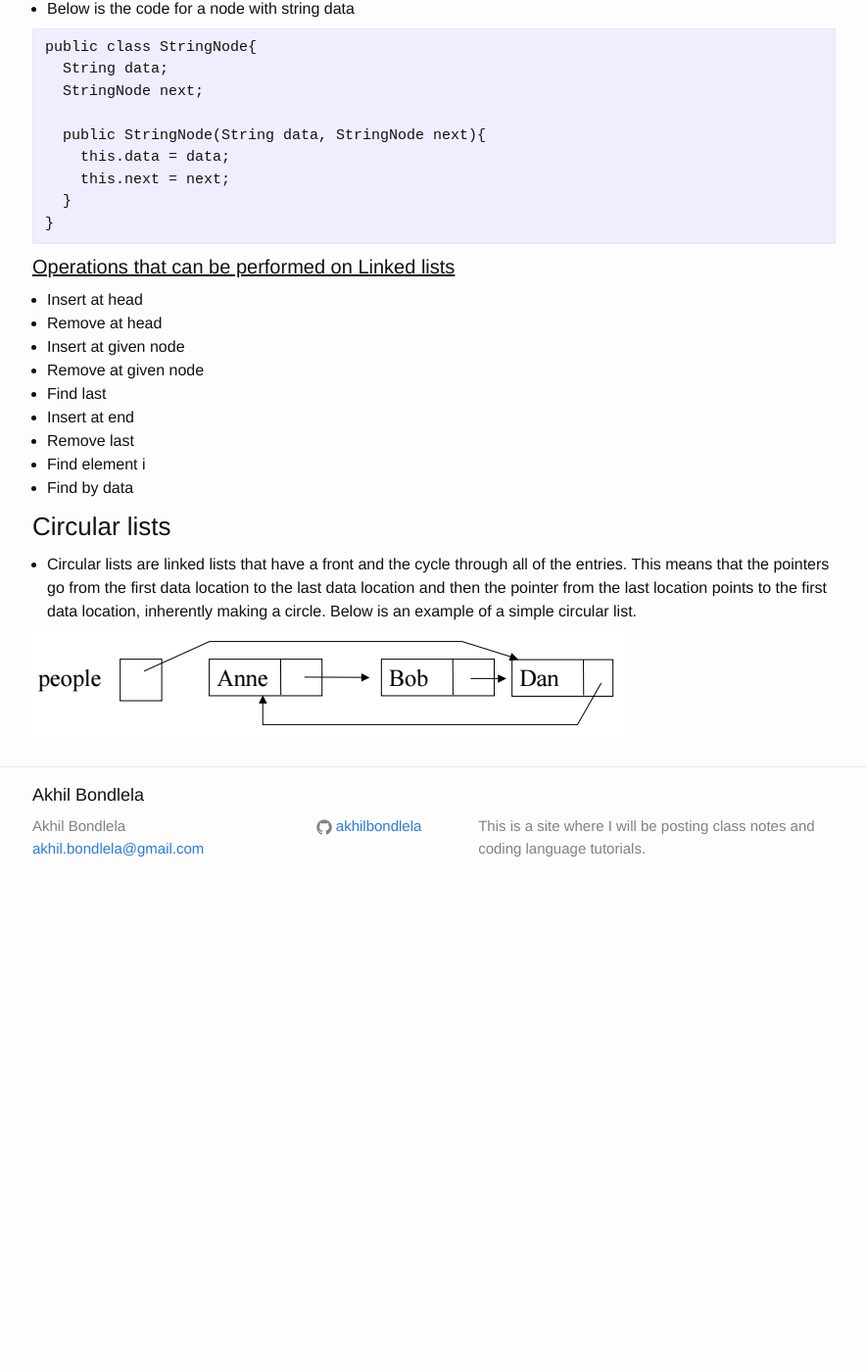
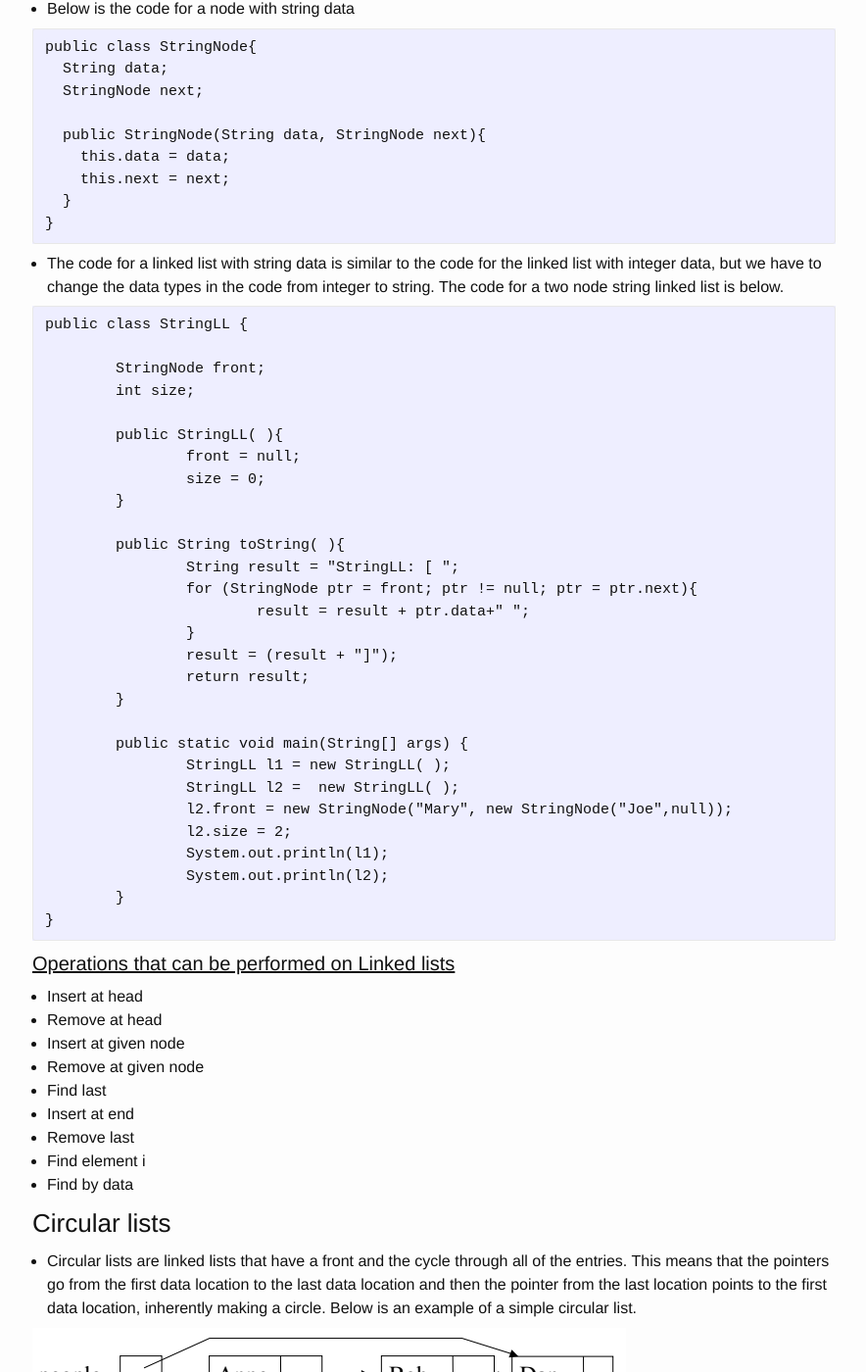
Before and after one commit to akhilbond/akhilbond.github.io, a Jekyll site: the page built from Courses/Data_Structures/notes.md, in a window 1280 px wide and 1400 px high, scrolled down 3986 px. Shown: the whole window at 98% size, without its empty margins (197-1081 px from the left). Built offline with Jekyll 4.4.1, drawn with Linux system fonts in a browser that asks for light colours; formulas are drawn with MathJax 3; before the commit the page ends 4893 px from its top, so only the background shows below that; some of the changed text lies outside the part shown.

Commit message:
Data Structures notes

```diff
--- a/Courses/Data_Structures/notes.md
+++ b/Courses/Data_Structures/notes.md
@@ -125,7 +125,7 @@ public class IntNode{
 ### [Linked List Example Code](/Courses/Data_Structures/Linked_List_Example/)
 
 
-- IntLL Class example code
+- IntLL Class example code - this is inherently just code for a linked list with 2 integer nodes.
 
 ~~~
 public class IntLL {
@@ -173,6 +173,39 @@ public class StringNode{
 }
 ~~~
 
+- The code for a linked list with string data is similar to the code for the linked list with integer data, but we have to change the data types in the code from integer to string. The code for a two node string linked list is below.
+
+~~~
+public class StringLL {
+
+	StringNode front;
+	int size;
+
+	public StringLL( ){
+		front = null;
+		size = 0;
+	}
+
+	public String toString( ){
+		String result = "StringLL: [ ";
+		for (StringNode ptr = front; ptr != null; ptr = ptr.next){
+			result = result + ptr.data+" ";
+		}
+		result = (result + "]");
+		return result;
+	}
+
+	public static void main(String[] args) {
+		StringLL l1 = new StringLL( );
+		StringLL l2 =  new StringLL( );
+		l2.front = new StringNode("Mary", new StringNode("Joe",null));
+		l2.size = 2;
+		System.out.println(l1);
+		System.out.println(l2);
+	}
+}
+~~~
+
 <h4><u>Operations that can be performed on Linked lists</u></h4>
 
 - Insert at head
```
